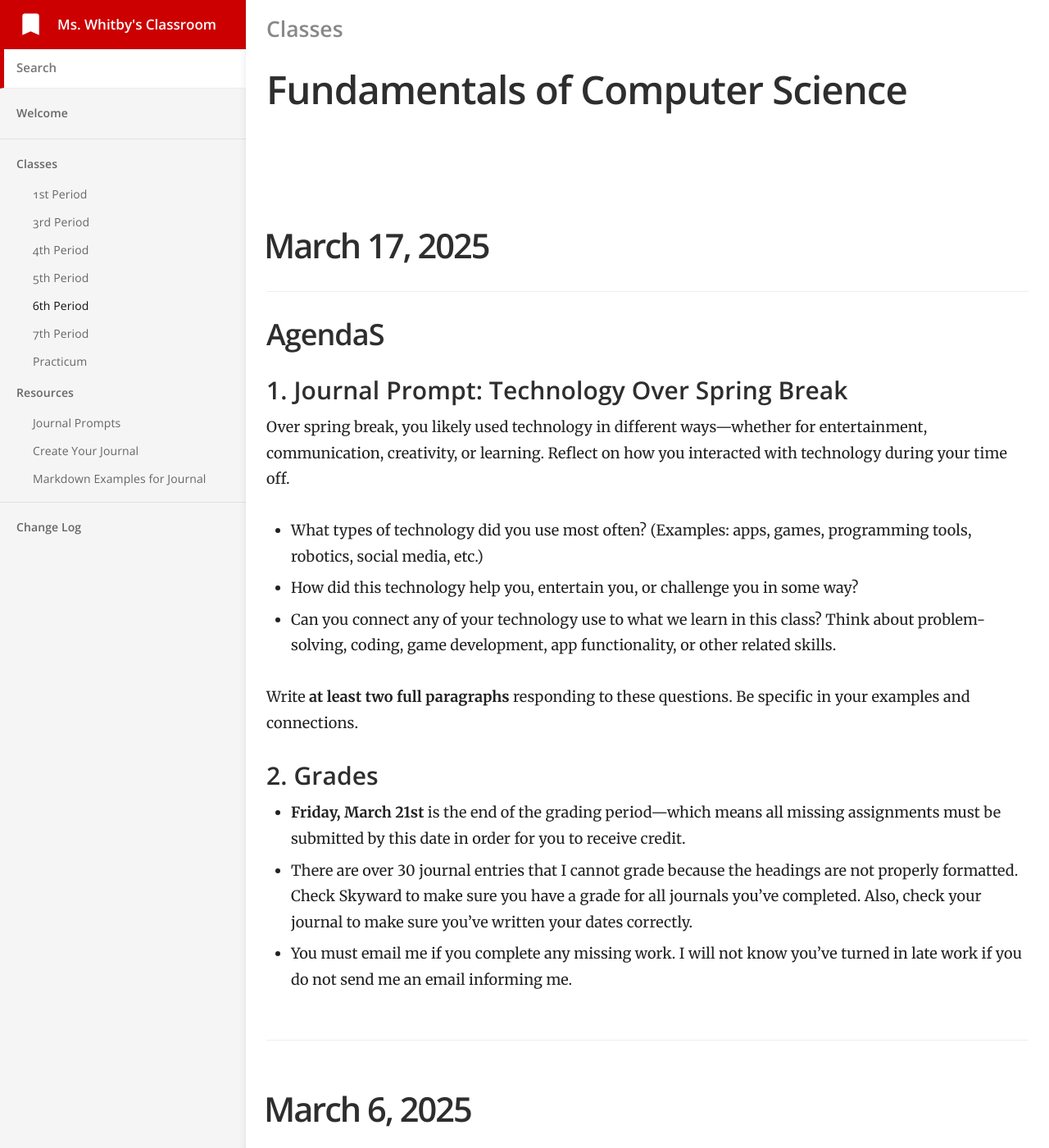
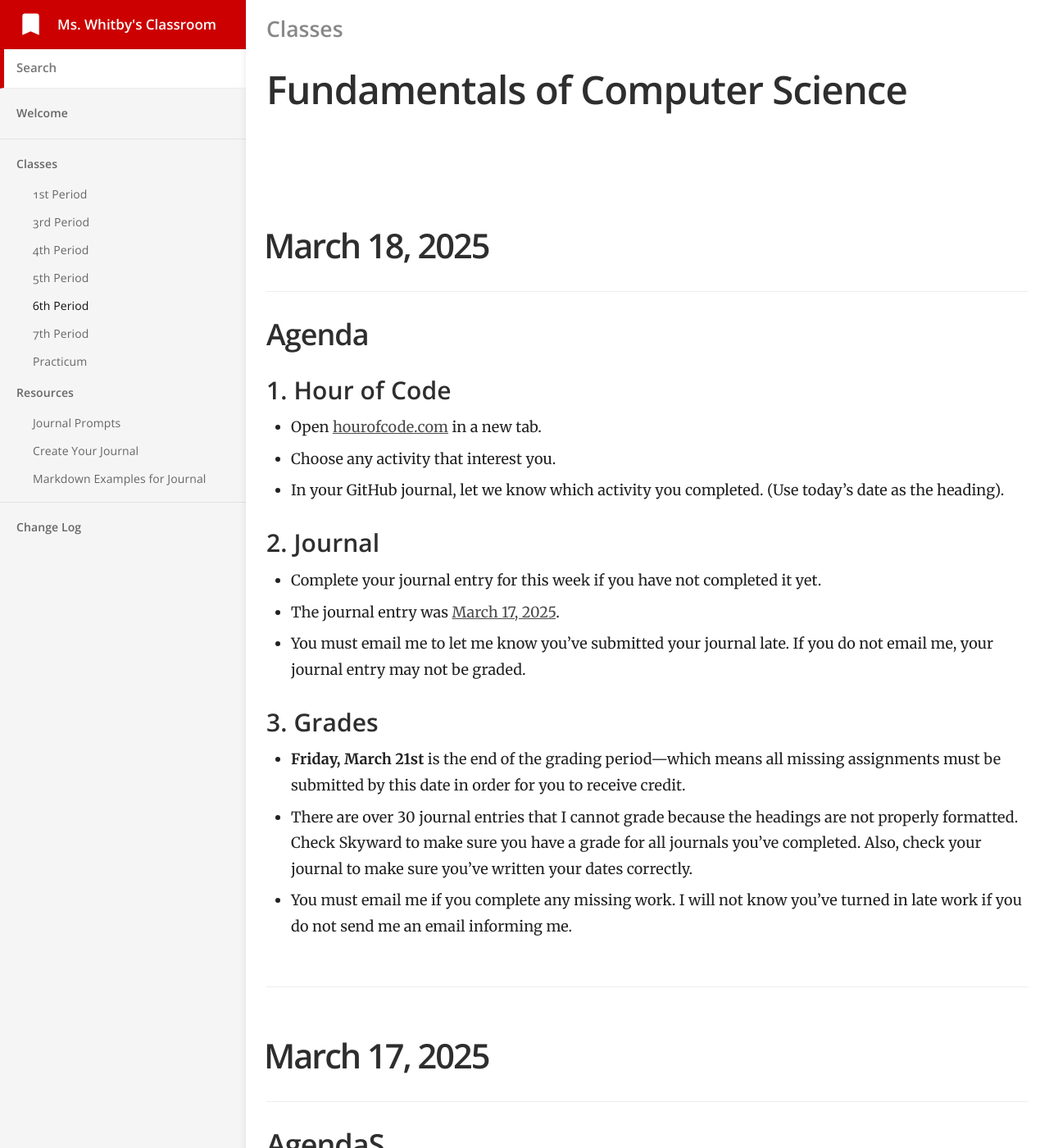
Before and after one commit to mswhitby/classroom, a Jekyll site: the page built from _docs/classes/6th.md, in a window 1280 px wide and 1400 px high. Shown: the whole window at 82% size. Built offline with Jekyll 4.4.1, drawn with Linux system fonts in a browser that asks for light colours.

Commit message:
Updated lessons

```diff
--- a/_docs/classes/6th.md
+++ b/_docs/classes/6th.md
@@ -4,6 +4,30 @@ subtitle: Fundamentals of Computer Science
 category: Classes
 order: 5
 ---
+
+# March 18, 2025
+
+## Agenda
+
+### 1. Hour of Code
+
+- Open [hourofcode.com](https://hourofcode.com/us) in a new tab.
+- Choose any activity that interest you.
+- In your GitHub journal, let we know which activity you completed. (Use today’s date as the heading).
+
+### 2. Journal
+
+- Complete your journal entry for this week if you have not completed it yet.
+- The journal entry was [March 17, 2025](https://github.com/mswhitby/classroom/blob/main/_docs/resources/journal.md#march-17-2025).
+- You must email me to let me know you've submitted your journal late. If you do not email me, your journal entry may not be graded.
+
+### 3. Grades
+
+- **Friday, March 21st** is the end of the grading period—which means all missing assignments must be submitted by this date in order for you to receive credit.
+- There are over 30 journal entries that I cannot grade because the headings are not properly formatted. Check Skyward to make sure you have a grade for all journals you've completed. Also, check your journal to make sure you've written your dates correctly.
+- You must email me if you complete any missing work. I will not know you've turned in late work if you do not send me an email informing me.
+
+----
 
 # March 17, 2025
 
```
Also changed, not shown: _docs/classes/4th.md (+24 -0 lines).
